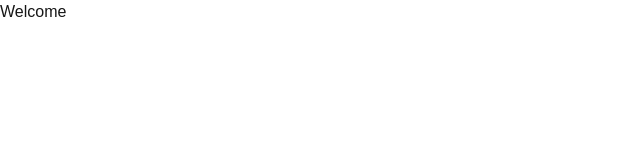
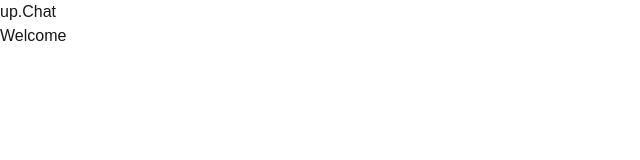
Before and after one commit to marksikaundi/up.Chat, a Next.js app: page / in a window 1280 px wide. Shown: the top 160 px of the page, without its empty margins (0-640 px from the left). Built offline with nearby package versions, Linux system fonts and the light colour scheme.

Commit message:
🔗 Add sticky header with home link and title

```diff
--- a/components/Header.tsx
+++ b/components/Header.tsx
@@ -1,11 +1,20 @@
 "use client"
+import Link from 'next/link'
 import React from 'react'
 
 function Header() {
   return (
-    <header>
+    <header className='sticky top-0 z-50 left-0 ring-0  ' >
       <div>
-        <div></div>
+        <div>
+            <div>
+                <Link href='/'><h1>up.Chat</h1>
+                </Link>
+            </div>
+
+
+
+        </div>
       </div>
     </header>
   )
```
